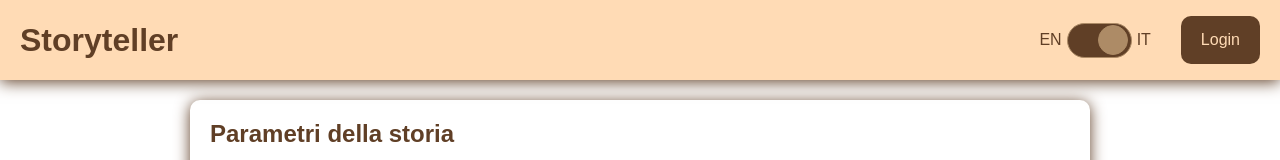
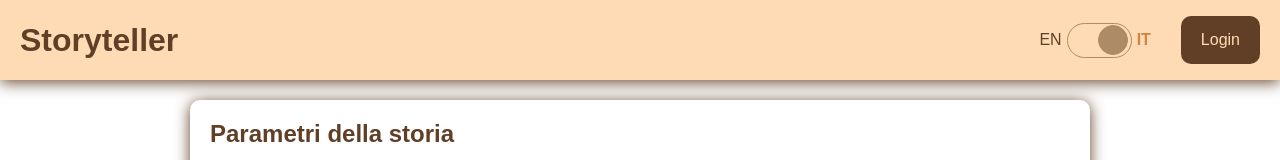
Before and after one commit to giadantioco/ai-story-teller, a Next.js app: page / in a window 1280 px wide. Shown: the top 160 px of the page. Built offline with nearby package versions, Linux system fonts and the light colour scheme; a web font is replaced by a local one.

Commit message:
chore: highlight act lang in header

```diff
--- a/messages/en.json
+++ b/messages/en.json
@@ -1,4 +1,7 @@
 {
+  "Header": {
+    "languageSwitch": "English"
+  },
   "Home": {
     "boxTitle": "Story Params",
     "boxAge": "Age:",
--- a/messages/it.json
+++ b/messages/it.json
@@ -1,4 +1,7 @@
 {
+  "Header": {
+    "languageSwitch": "Italiano"
+  },
   "Home": {
     "boxTitle": "Parametri della storia",
     "boxAge": "Fascia d'età:",
--- a/src/components/Atoms/Switch/Switch.module.scss
+++ b/src/components/Atoms/Switch/Switch.module.scss
@@ -1,6 +1,9 @@
 .main {
   width: rem(65px);
   height: rem(35px);
+  padding: 0;
+  font: inherit;
+  appearance: none;
   border-radius: rem(35px);
   border: 1px solid var(--color-20);
   display: flex;
@@ -26,7 +29,4 @@
       border: 1px solid var(--color-20);
     }
   }
-  &.active {
-    background-color: var(--color-100);
-  }
 }
--- a/src/components/Atoms/Switch/Switch.tsx
+++ b/src/components/Atoms/Switch/Switch.tsx
@@ -3,18 +3,23 @@ import style from "./Switch.module.scss";
 interface SwitchProps {
   active: boolean;
   setActive: (param: boolean) => void;
+  label: string;
 }
 
 const Switch = (props: SwitchProps) => {
-  const { active, setActive } = props;
+  const { active, setActive, label } = props;
 
   return (
-    <div
+    <button
+      type="button"
+      role="switch"
+      aria-checked={active}
+      aria-label={label}
       className={`${style.main} ${active ? style.active : ""}`}
       onClick={() => setActive(!active)}
     >
       <div className={`${style.dot} ${active ? style.active : ""}`} />
-    </div>
+    </button>
   );
 };
 
--- a/src/components/Molecules/Header/Header.module.scss
+++ b/src/components/Molecules/Header/Header.module.scss
@@ -20,3 +20,8 @@
   align-items: center;
   gap: 30px;
 }
+
+.activeLang {
+  font-weight: bold;
+  color: peru;
+}
--- a/src/components/Molecules/Header/Header.tsx
+++ b/src/components/Molecules/Header/Header.tsx
@@ -2,12 +2,15 @@ import Button from "@/components/Atoms/Button/Button";
 import Switch from "@/components/Atoms/Switch/Switch";
 import style from "./Header.module.scss";
 import { useRouter } from "next/router";
+import { useTranslations } from "next-intl";
 
 interface HeaderProps {
   title: string;
 }
 
 function Header(props: HeaderProps) {
+  const t = useTranslations("Header");
+
   const { title } = props;
   const router = useRouter();
   const currentPage = router.asPath;
@@ -22,9 +25,23 @@ function Header(props: HeaderProps) {
       <h1>{title}</h1>
       <div className={style.nav}>
         <div className={style.switch}>
-          <span>EN</span>
-          <Switch active={locale === "it"} setActive={changeLanguage} />
-          <span>IT</span>
+          <span
+            className={locale === "en" ? style.activeLang : ""}
+            aria-hidden="true"
+          >
+            EN
+          </span>
+          <Switch
+            label={t("languageSwitch")}
+            active={locale === "it"}
+            setActive={changeLanguage}
+          />
+          <span
+            className={locale === "it" ? style.activeLang : ""}
+            aria-hidden="true"
+          >
+            IT
+          </span>
         </div>
         <Button label="Login" />
       </div>
```
